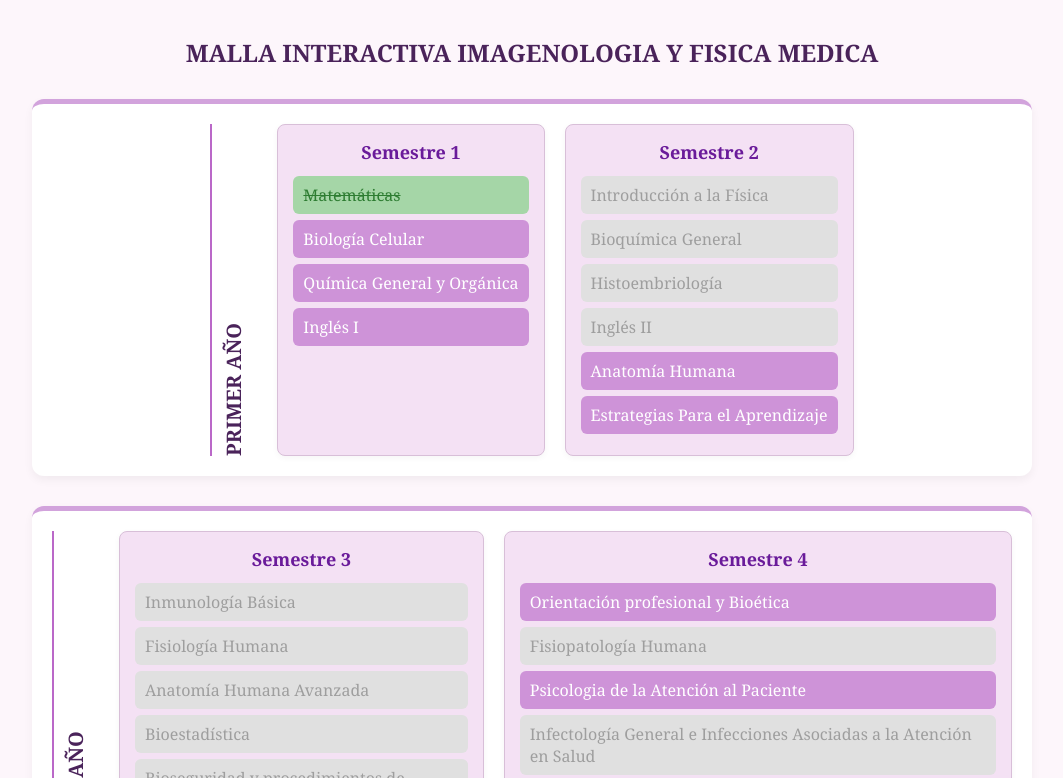
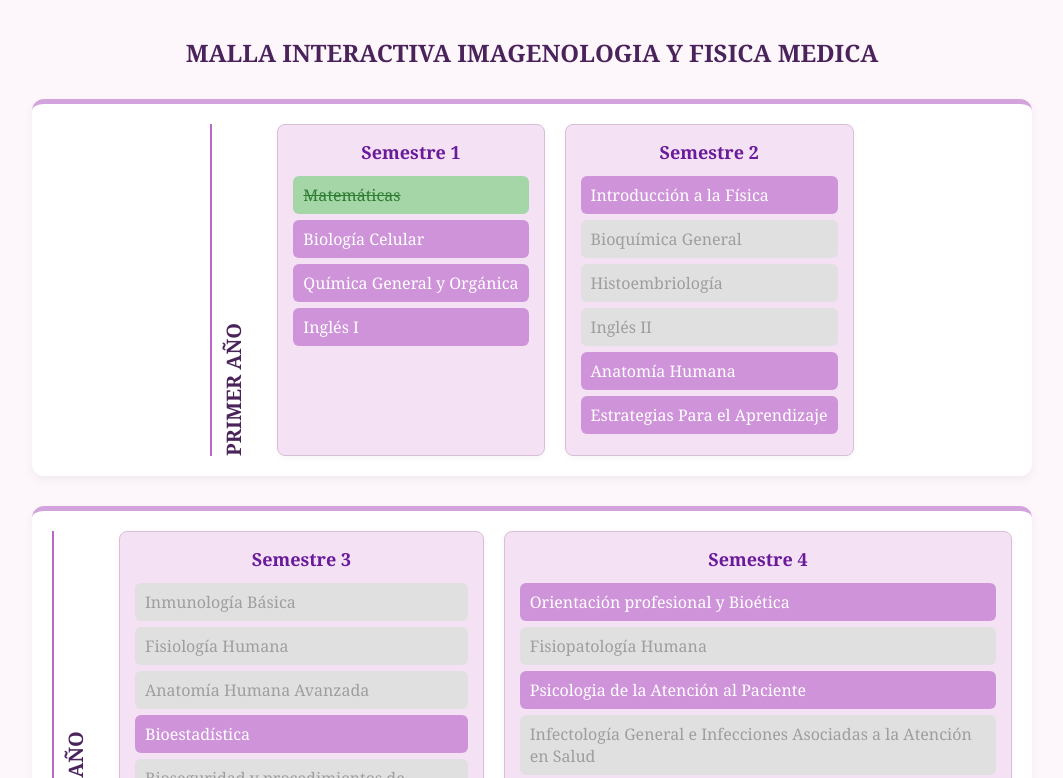
Before and after one commit to Cetem2025/MALLA-ANTIGUA-IMAGENOLOG-A-Y-FISICA-MEDICA, a plain HTML site: page index.html in a window 1280 px wide. Both pictures are taken after a click on the element "Matemáticas". Shown: the top 778 px of the page, without its empty margins (108-1171 px from the left). Drawn offline with Linux system fonts and the light colour scheme.

Commit message:
Update index.html

```diff
--- a/index.html
+++ b/index.html
@@ -195,6 +195,7 @@
       "Prevención en salud": ["Medicina nuclear", "Radioterapia", "Introducción a la ecografía", "Análisis clínico integrado", "Bioestadística aplicada y metodología de la investigación"]
     };
 
+
     const estadoCursos = JSON.parse(localStorage.getItem("estadoCursos") || "{}");
 
     function actualizarEstadoCurso(div, curso) {
@@ -211,7 +212,6 @@
     div.title = `Prerrequisitos: ${requisitos.filter(r => !estadoCursos[r]).join(", ")}`;
   }
 }
-
     for (const anio in semestrePorAnio) {
       const yearDiv = document.createElement("div");
       yearDiv.className = "year";
@@ -221,9 +221,6 @@
       yearTitle.className = "year-title";
       yearTitle.textContent = anio;
       yearDiv.appendChild(yearTitle);
-
-      const semesterContainer = document.createElement("div");
-      semesterContainer.className = "semester-container";
 
       semestrePorAnio[anio].forEach(sem => {
         const semDiv = document.createElement("div");
@@ -241,22 +238,23 @@
 
           actualizarEstadoCurso(div, curso);
 
-          div.addEventListener("click", (e) => {
-            e.preventDefault();
-            e.stopPropagation();
+          div.addEventListener("click", () => {
           if (div.classList.contains("locked")) return;
+
           estadoCursos[curso] = !estadoCursos[curso];
           localStorage.setItem("estadoCursos", JSON.stringify(estadoCursos));
-            actualizarEstadoCurso(div, curso);
+          document.querySelectorAll('.course').forEach(cursoDiv => {
+            const nombre = cursoDiv.textContent;
+            actualizarEstadoCurso(cursoDiv, nombre);
+          });
         });
 
         semDiv.appendChild(div);
       });
 
-        semesterContainer.appendChild(semDiv);
+      yearDiv.appendChild(semDiv);
     });
 
-      yearDiv.appendChild(semesterContainer);
     malla.appendChild(yearDiv);
   }
   </script>
```
Lines whose indentation alone changed are shown as unchanged.
